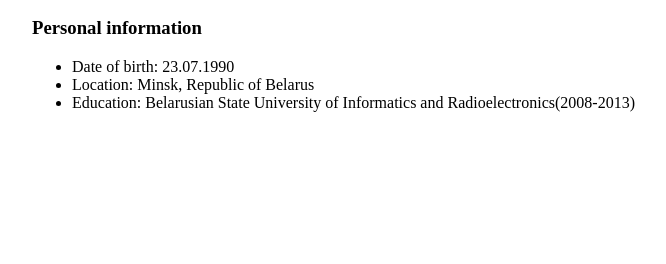
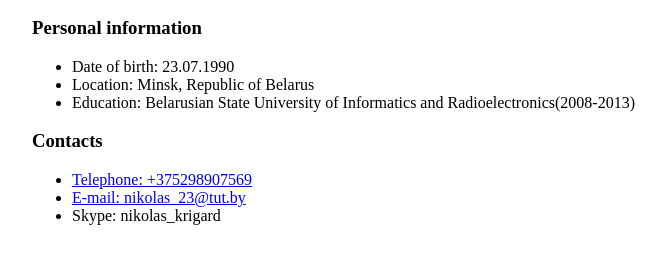
Before and after one commit to nikola2390/rsschool-2019Q1-cv, a plain HTML site: page index.html in a window 1280 px wide. Shown: the part 110-374 px from the top of the page, without its empty margins (96-762 px from the left). Drawn offline with Linux system fonts and the light colour scheme.

Commit message:
feat: add contacts

```diff
--- a/index.html
+++ b/index.html
@@ -18,6 +18,12 @@
       <li>Location: Minsk, Republic of Belarus</li>
       <li>Education: Belarusian State University of Informatics and Radioelectronics(2008-2013)</li>
     </ul>
+    <h3>Contacts</h3>
+    <ul>
+      <li><a href="tel:+375298907569">Telephone: +375298907569</a></li>
+      <li><a href="mailto:nikolas_23@tut.by">E-mail: nikolas_23@tut.by</a></li>
+      <li>Skype: nikolas_krigard</li>
+    </ul>
   </section>
 </main>
 
```
